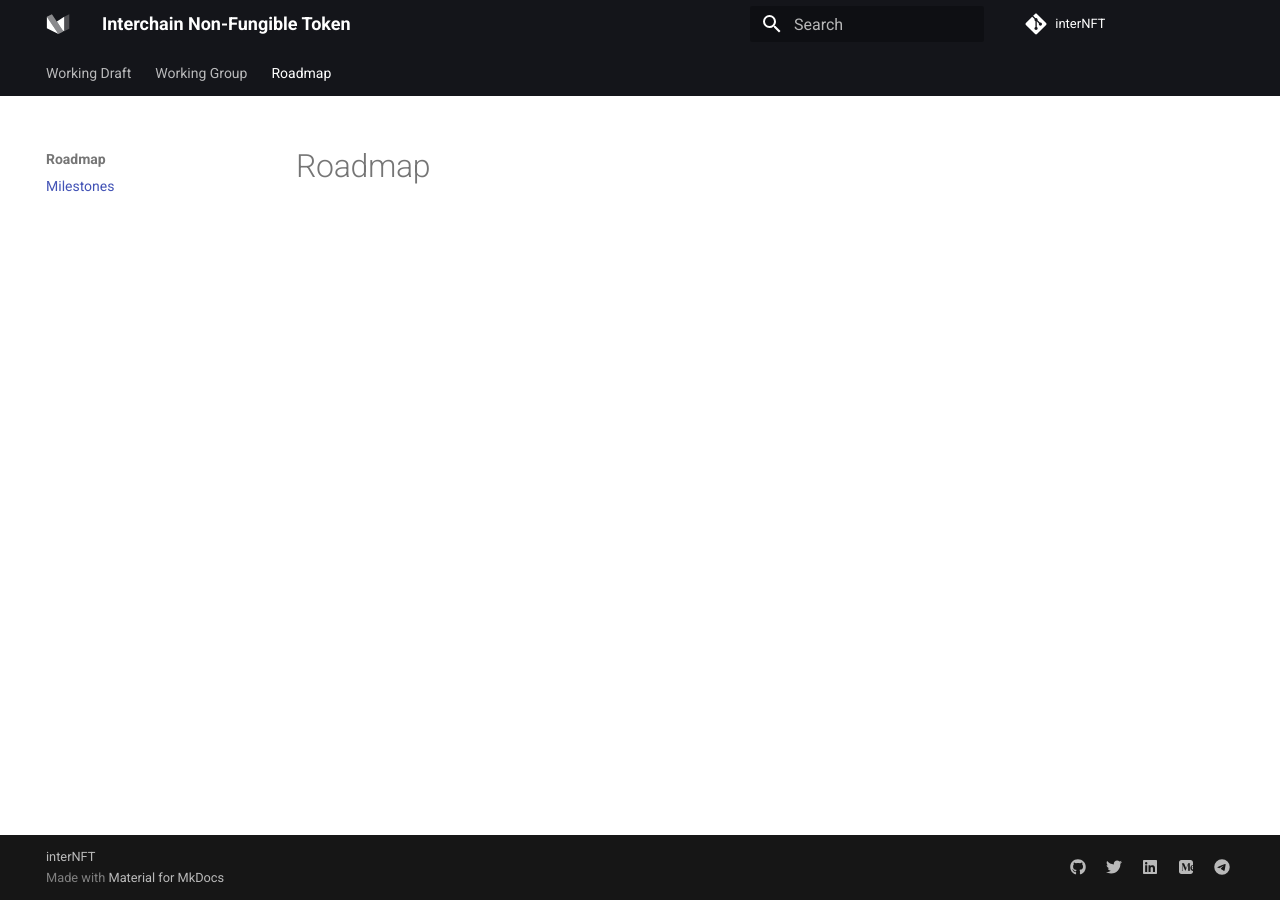
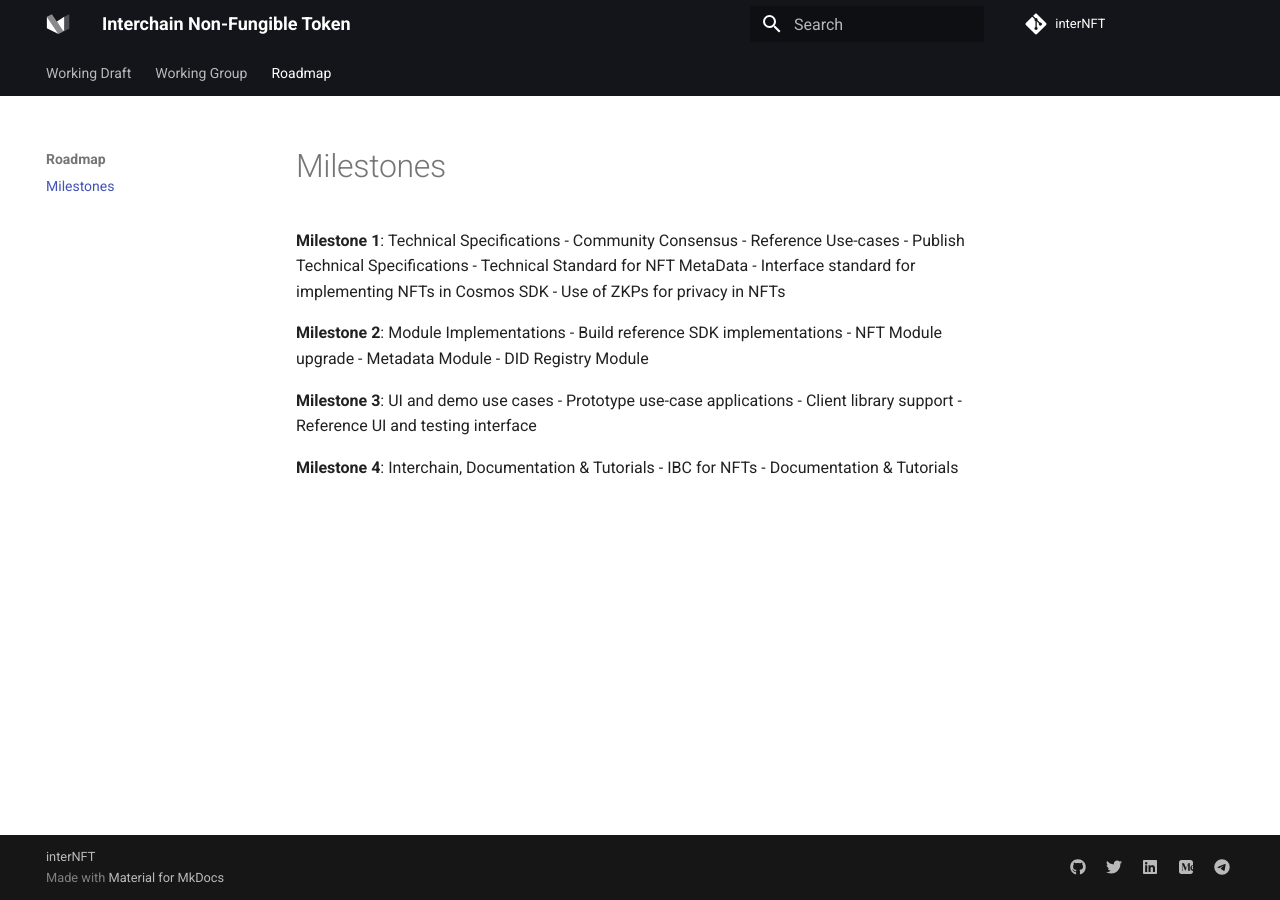
Before and after one commit to interNFT/documentation, an MkDocs documentation site: the page built from markdowns/roadmap/milestones.md, in a window 1280 px wide. Built offline with MkDocs 1.6.1 and Material for MkDocs 9.7.7, drawn with Linux system fonts in a browser that asks for light colours.

Commit message:
Adding milestones.

```diff
--- a/markdowns/roadmap/milestones.md
+++ b/markdowns/roadmap/milestones.md
@@ -1 +1,24 @@
-# Roadmap
+# Milestones
+
+**Milestone 1**: Technical Specifications
+- Community Consensus
+- Reference Use-cases
+- Publish Technical Specifications
+- Technical Standard for NFT MetaData
+- Interface standard for implementing NFTs in Cosmos SDK
+- Use of ZKPs for privacy in NFTs
+
+**Milestone 2**: Module Implementations
+- Build reference SDK implementations
+- NFT Module upgrade
+- Metadata Module
+- DID Registry Module
+
+**Milestone 3**: UI and demo use cases
+- Prototype use-case applications
+- Client library support
+- Reference UI and testing interface
+
+**Milestone 4**: Interchain, Documentation & Tutorials
+ - IBC for NFTs
+ - Documentation & Tutorials
```
